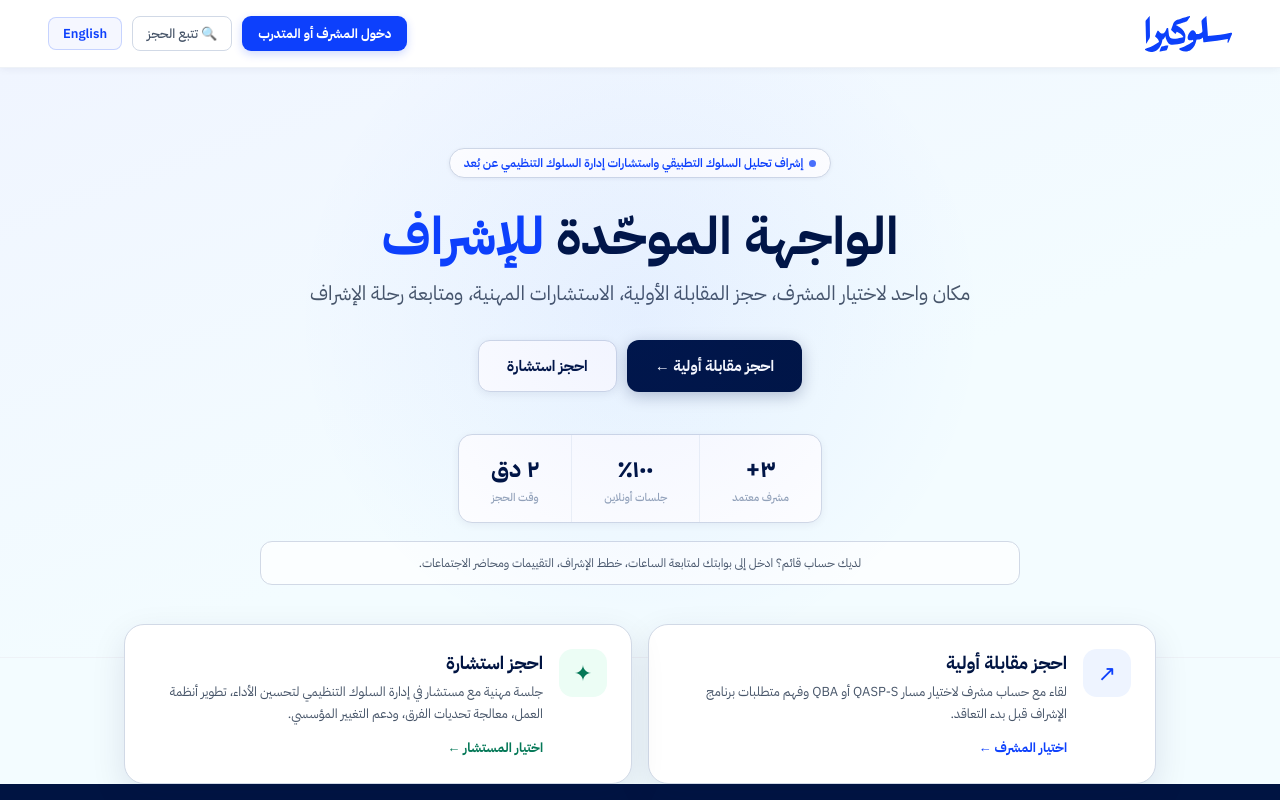
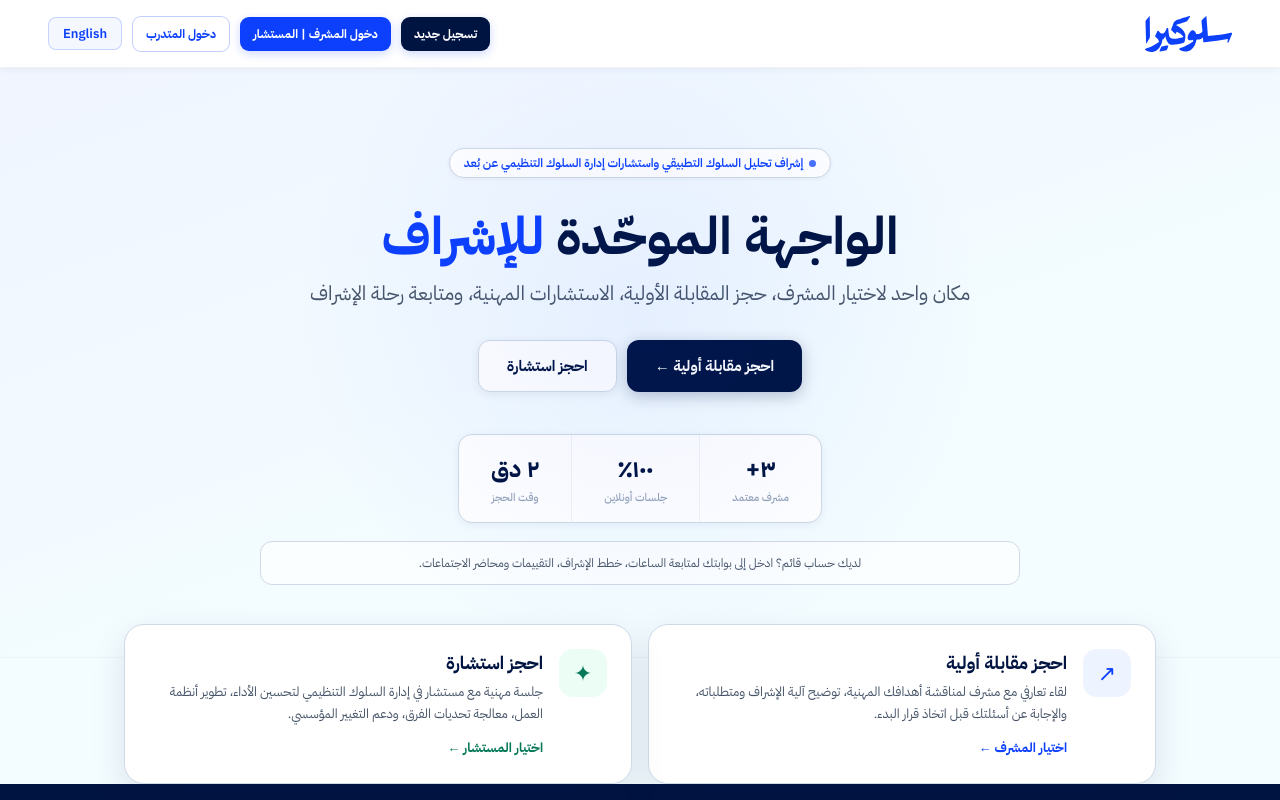
Before and after one commit to Wida3tk/Super, a Next.js app: page /ar in a window 1280 px wide. Shown: the top 800 px of the page. Built offline with nearby package versions, Linux system fonts and the light colour scheme.

Commit message:
Clarify homepage access paths and interview copy

```diff
--- a/src/app/[locale]/page.tsx
+++ b/src/app/[locale]/page.tsx
@@ -84,7 +84,8 @@ export default async function HomePage({ params }: HomePageProps) {
           transition: all 0.15s;
         }
         .nav-lang:hover { background: rgba(13,64,252,0.08); }
-        .nav-login { color:#fff;text-decoration:none;font-size:13px;font-weight:700;padding:8px 16px;border-radius:9px;background:var(--primary);box-shadow:0 3px 10px rgba(13,64,252,.2); }
+        .nav-login { color:#fff;text-decoration:none;font-size:12px;font-weight:700;padding:8px 13px;border-radius:9px;background:var(--primary);box-shadow:0 3px 10px rgba(13,64,252,.2);white-space:nowrap }
+        .nav-login.trainee{background:#fff;color:var(--primary);border:1px solid rgba(13,64,252,.25);box-shadow:none}.nav-login.signup{background:var(--deep)}
         .portal-note{max-width:760px;margin:18px auto 0;padding:12px 16px;border-radius:12px;background:#ffffffb8;border:1px solid var(--gray-200);font-size:12px;color:var(--gray-600)}
 
         /* ── HERO ── */
@@ -288,7 +289,8 @@ export default async function HomePage({ params }: HomePageProps) {
         @media(max-width:768px){
           .nav { padding: 0 20px; }
           .nav-lookup { display:none; }
-          .nav-login { padding:7px 10px;font-size:11px; }
+          .nav-login { padding:7px 9px;font-size:10px; }
+          .nav-lang{display:none}.nav{height:auto;min-height:68px;padding-top:8px;padding-bottom:8px}.nav-right{flex-wrap:wrap;justify-content:flex-start}
           .hero { padding: 56px 24px 48px; }
           .hero-stats { flex-direction: column; }
           .section { padding: 40px 20px; }
@@ -303,11 +305,20 @@ export default async function HomePage({ params }: HomePageProps) {
         <nav className="nav">
           <img src="/logo.svg" alt="سلوكيرا" className="nav-logo" />
           <div className="nav-right">
-            <Link href={`/${locale}/login`} className="nav-login">
-              دخول المشرف أو المتدرب
+            <Link href={`/${locale}#services`} className="nav-login signup">
+              تسجيل جديد
             </Link>
-            <Link href={`/${locale}/booking-lookup`} className="nav-lookup">
-              🔍 تتبع الحجز
+            <Link
+              href={`/${locale}/login?portal=provider`}
+              className="nav-login"
+            >
+              دخول المشرف | المستشار
+            </Link>
+            <Link
+              href={`/${locale}/login?portal=trainee`}
+              className="nav-login trainee"
+            >
+              دخول المتدرب
             </Link>
             <Link
               href={`/${locale === "ar" ? "en" : "ar"}`}
@@ -372,8 +383,8 @@ export default async function HomePage({ params }: HomePageProps) {
               <div>
                 <h2>احجز مقابلة أولية</h2>
                 <p>
-                  لقاء مع حساب مشرف لاختيار مسار QASP-S أو QBA وفهم متطلبات
-                  برنامج الإشراف قبل بدء التعاقد.
+                  لقاء تعارفي مع مشرف لمناقشة أهدافك المهنية، توضيح آلية الإشراف
+                  ومتطلباته، والإجابة عن أسئلتك قبل اتخاذ قرار البدء.
                 </p>
                 <a href="#supervisors" className="service-link">
                   اختيار المشرف ←
```
